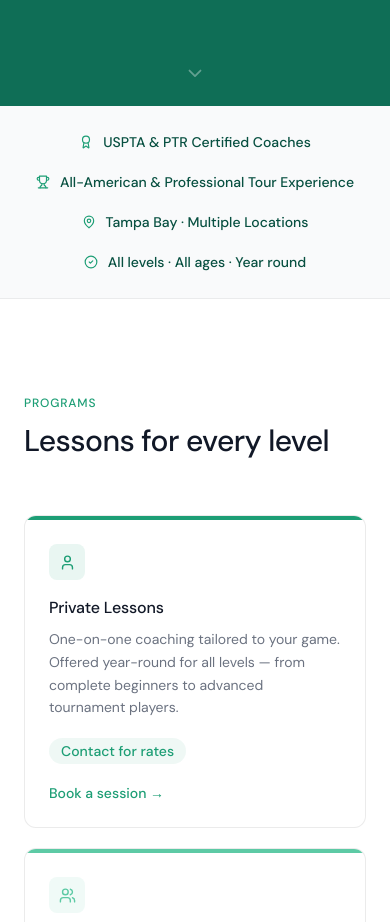
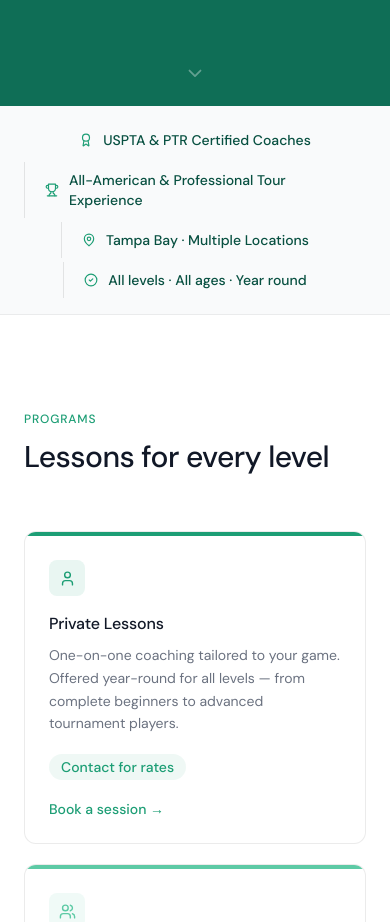
Before and after one commit to vperumalsamy1/vargas-total-tennis, a React (Vite) app: page / in a window 390 px wide. Shown: the part 1040-1962 px from the top of the page. Built offline with nearby package versions, Linux system fonts and the light colour scheme.

Commit message:
Fix TrustBar horizontal overflow — use flex-wrap instead of forcing one row
Co-Authored-By: Claude Sonnet 4.6 <noreply@anthropic.com>

```diff
--- a/src/components/TrustBar.jsx
+++ b/src/components/TrustBar.jsx
@@ -7,13 +7,17 @@ export default function TrustBar({ content }) {
   return (
     <div className="bg-gray-50 border-b border-black/[0.06]">
       <div className="max-w-7xl mx-auto px-6 py-4">
-        <div className="flex flex-col sm:flex-row items-center justify-center sm:divide-x divide-black/[0.09]">
+        <div className="flex flex-wrap items-center justify-center gap-x-0 gap-y-1">
           {content.map((text, i) => {
             const Icon = ICONS[i]
             return (
-              <div key={i} className="flex items-center gap-2.5 px-5 py-2.5 sm:py-2">
+              <div
+                key={i}
+                className="flex items-center gap-2.5 px-5 py-2"
+                style={i > 0 ? { borderLeft: '1px solid rgba(0,0,0,0.09)' } : {}}
+              >
                 <Icon size={14} className="flex-shrink-0" style={{ color: '#1D9E75' }} />
-                <span className="text-sm font-medium whitespace-nowrap" style={{ color: '#085041' }}>
+                <span className="text-sm font-medium" style={{ color: '#085041' }}>
                   {text}
                 </span>
               </div>
```
